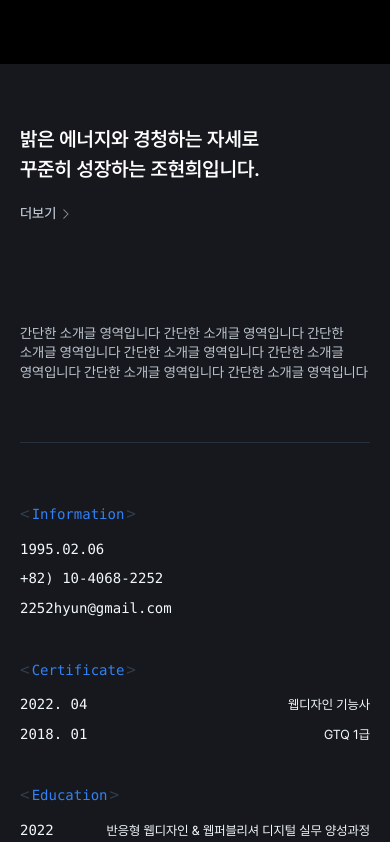
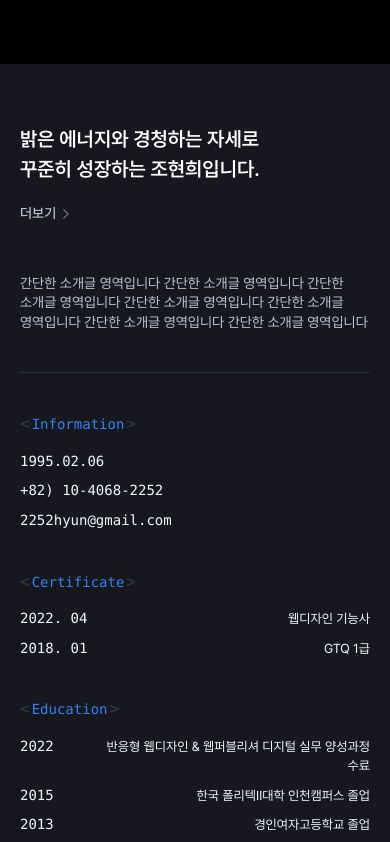
Before and after one commit to johyuni/johyuni.github.io, a React (Create React App) app: page / in a window 390 px wide. Shown: the part 780-1622 px from the top of the page. Built offline with nearby package versions, Linux system fonts and the light colour scheme.

Commit message:
수정 : profile 모바일간격격

```diff
--- a/src/assets/styles/pages/_profile.scss
+++ b/src/assets/styles/pages/_profile.scss
@@ -57,7 +57,7 @@
         dl,
         .tagbox,
         &:first-of-type span:first-of-type {
-          margin-top: 1.4rem;
+          margin-top: 1.6rem;
         }
         .tagbox {
           position: relative;
@@ -157,15 +157,15 @@
   @media screen and (max-width: 1024px) {
     .main__content {
       flex-direction: column;
-      gap: 6rem 0;
+      gap: 4rem 0;
       .txt {
         flex-direction: row;
-        gap: 10rem;
+        gap: 5rem;
         width: 100%;
         align-items: center;
         justify-content: space-between;
         border-bottom: 1px solid $color_gray2;
-        padding-bottom: 6rem;
+        padding-bottom: 4rem;
         &__header {
           width: 24rem;
           flex-shrink: 0;
```
